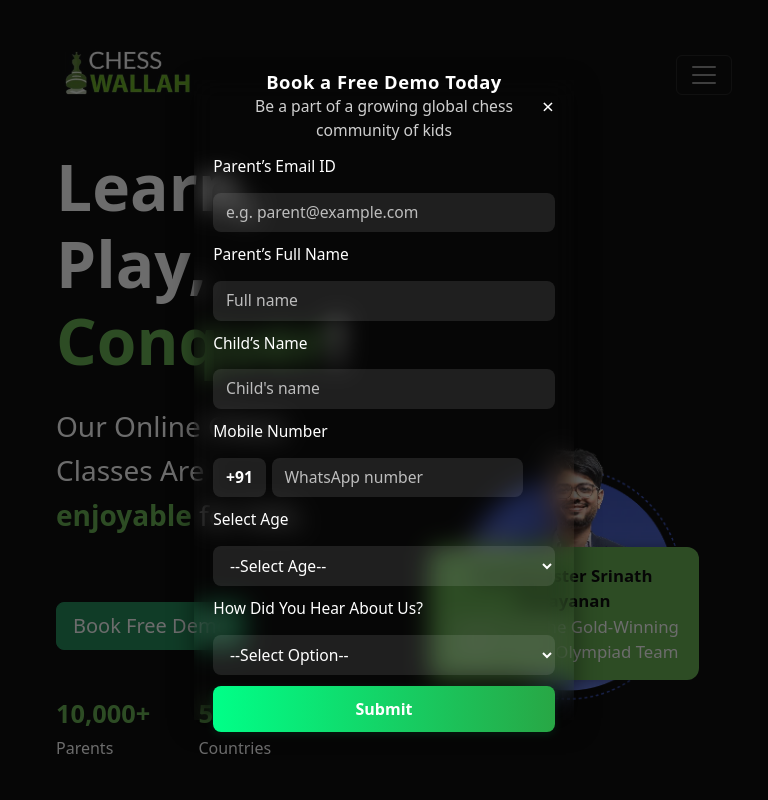
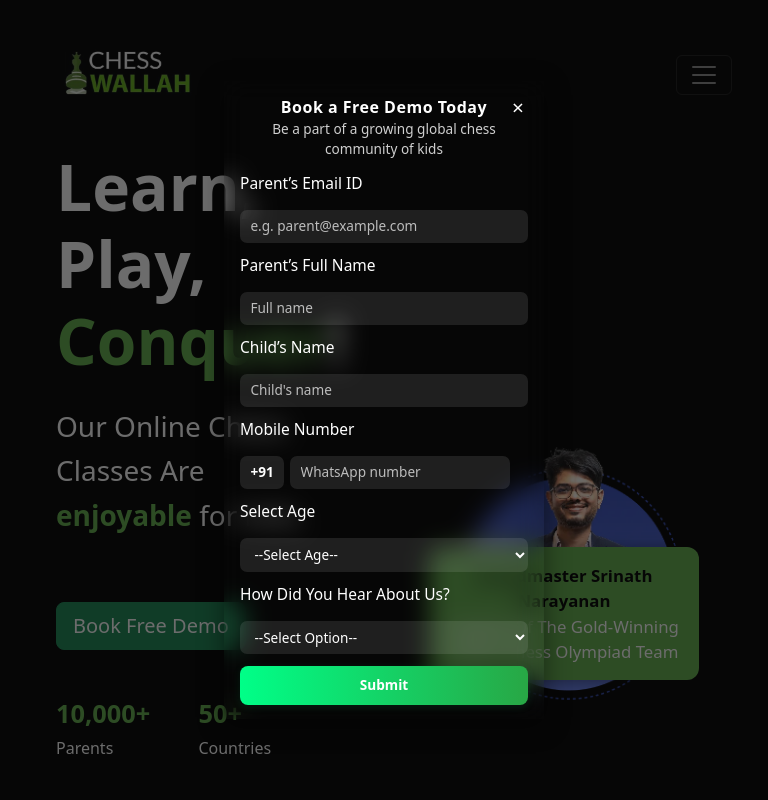
Before and after one commit to AnirbanGhosh2503/Chess-Wallah, a React (Create React App) app: page / in a window 768 px wide. Shown: the top 800 px of the page. Built offline with nearby package versions, Linux system fonts and the light colour scheme.

Commit message:
responsive for tabs

```diff
--- a/src/components/FreeDemoModal.css
+++ b/src/components/FreeDemoModal.css
@@ -178,27 +178,27 @@
 
 @media (min-width: 600px) and (max-width: 900px) {
   .modal-content {
-    max-width: 380px;
-    padding: 1rem 1.2rem;
-    border-radius: 12px;
-    font-size: 1rem;
+    max-width: 320px; /* was 380px */
+    padding: 0.85rem 1rem; /* was 1rem 1.2rem */
+    border-radius: 10px; /* was 12px */
+    font-size: 0.85rem; /* was 1rem */
   }
   .modal-title {
-    font-size: 1.15rem;
+    font-size: 1rem; /* was 1.15rem */
   }
   .modal-subtitle {
-    font-size: 0.98rem;
+    font-size: 0.85rem; /* was 0.98rem */
   }
   .login-btn {
-    font-size: 1rem;
-    padding: 0.7rem;
+    font-size: 0.85rem; /* was 1rem */
+    padding: 0.6rem; /* was 0.7rem */
   }
   .prefix,
   .login-form input,
   .login-form select {
-    font-size: 0.98rem;
-    padding: 0.5rem 0.8rem;
-    border-radius: 8px;
+    font-size: 0.85rem; /* was 0.98rem */
+    padding: 0.4rem 0.65rem; /* was 0.5rem 0.8rem */
+    border-radius: 7px; /* was 8px */
   }
 }
 
```
